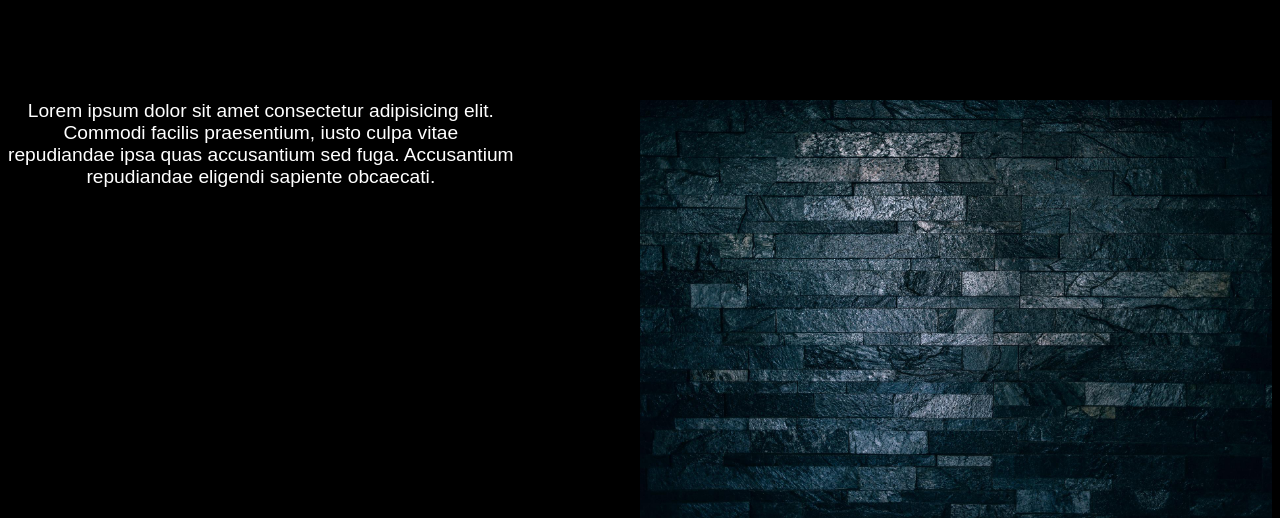
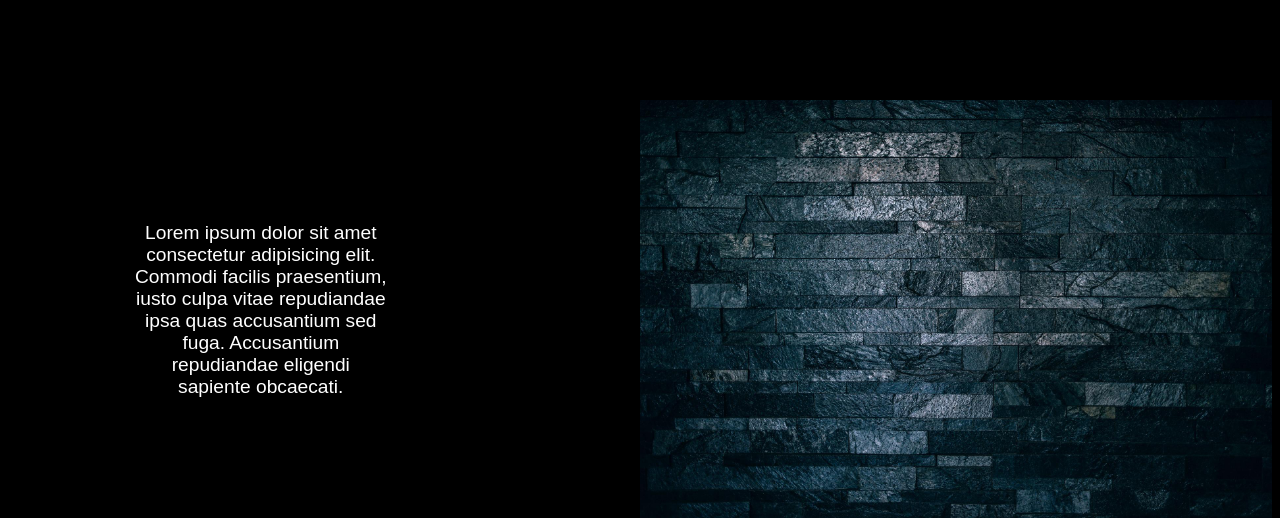
Before and after one commit to Pascal1414/pascal1414.github.io, a plain HTML site: page index.html in a window 1280 px wide. Shown: the part 422-940 px from the top of the page. Drawn offline with Linux system fonts and the light colour scheme.

Commit message:
Update main.css

```diff
--- a/main.css
+++ b/main.css
@@ -41,17 +41,17 @@ body {}
     vertical-align: middle;
 }
 
+.two-rows-container {
+    display: flex;
+    justify-content: space-between;
+    text-align: center;
+}
+
 .image-splitscreen {
     width: 50%;
     width: 50%;
     text-align: center;
     vertical-align: middle;
-}
-
-.two-rows-container {
-    display: flex;
-    justify-content: space-between;
-    text-align: center;
 }
 
 .two-rows-element {
@@ -62,6 +62,7 @@ body {}
 
 .two-rows-container-text {
     width: 40%;
-    vertical-align: middle;
-    text-align: center;
+    display: flex;
+    justify-content: center;
+    align-items: center;
 }
```
